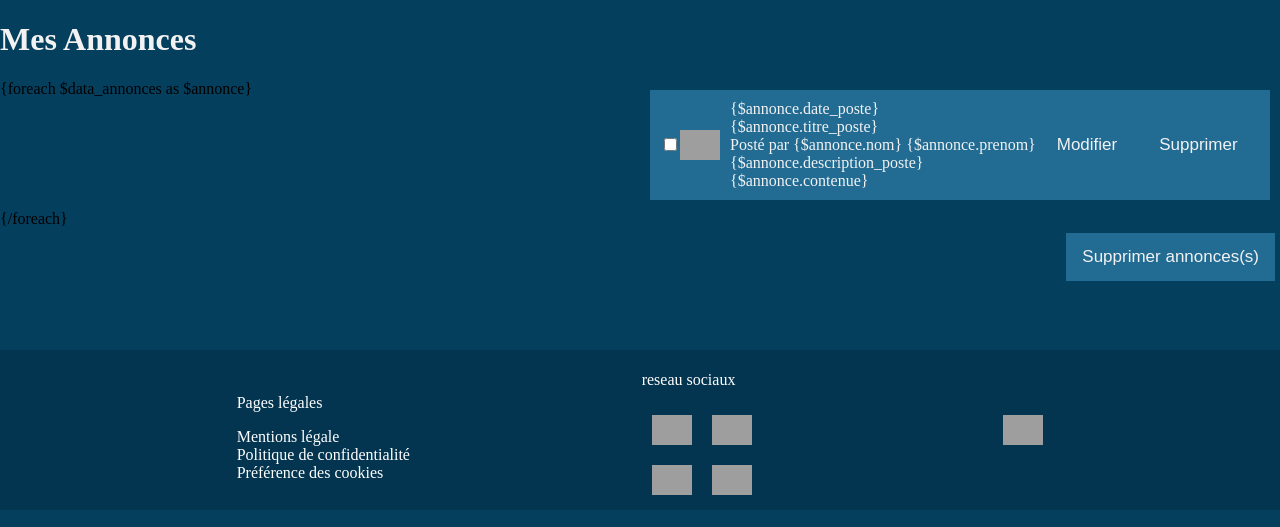
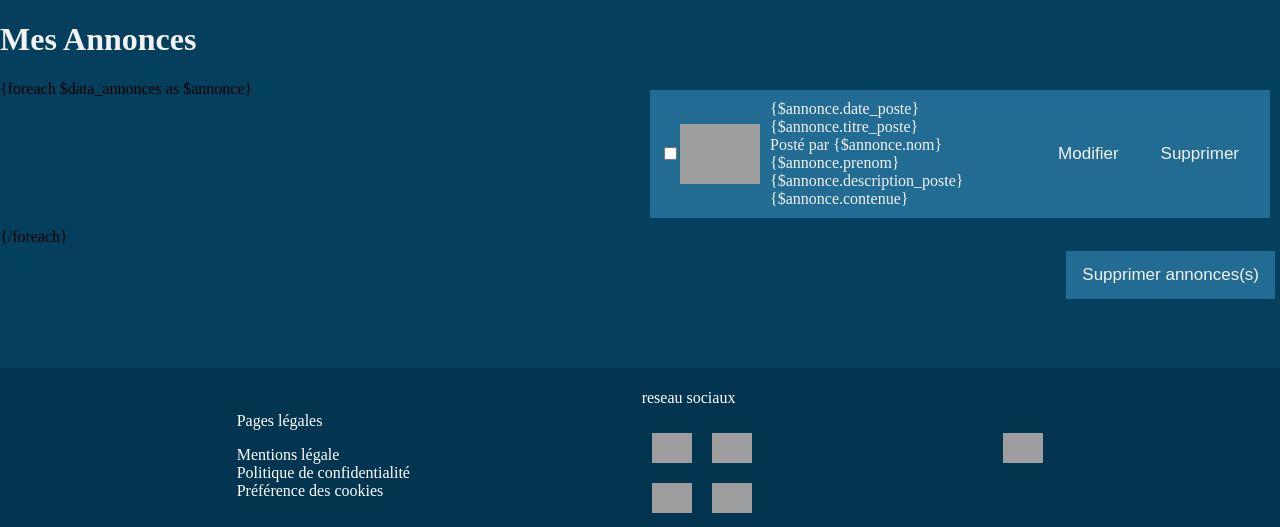
Before and after one commit to quentin-massoulle/SaeSemestre3, a PHP site: page /gerer-photos in a window 1280 px wide. Shown: the part 50-577 px from the top of the page. Run offline with PHP 8.4, Linux system fonts and the light colour scheme; the visitor is signed in with stand-in values (Sample User, id 1); grey boxes are pictures that could not be loaded.

Commit message:
Update liste-adherent.css

```diff
--- a/style/liste-adherent.css
+++ b/style/liste-adherent.css
@@ -132,6 +132,9 @@ button:hover {
   padding: 10px;
   display: flex;
   align-items: center;
+  width: auto;
+  box-sizing: border-box;
+  overflow: visible;
 }
 
 /*////////////////////////////////////////////*/
@@ -148,8 +151,8 @@ button:hover {
 .container-img {
   display: flex;
   flex-direction: column;
-  max-width: 50px;
-  max-height: 50px;
+  max-width: 100px;
+  max-height: 100px;
   /*flex-wrap: wrap;
   justify-content: space-between;*/
 }
@@ -175,3 +178,18 @@ button:hover {
   display: flex;
   justify-content: end;
 }
+
+.supprimer-btn:hover{
+  background-color: red;
+}
+
+.contenue-poste {
+  overflow-wrap: break-word;
+  word-wrap: break-word;
+  overflow: hidden;
+  text-overflow: ellipsis;
+}
+
+.info-annonce{
+  max-width: 350px;
+}
```
